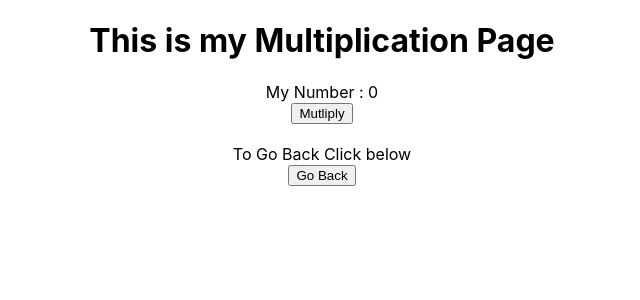
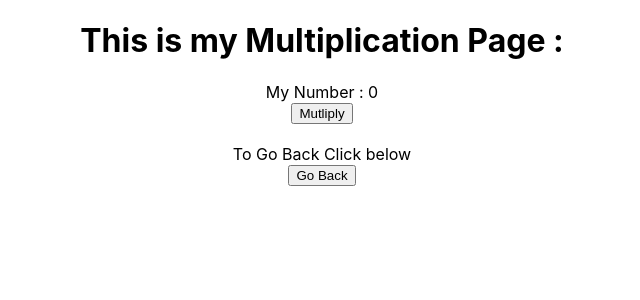
Before and after one commit to Chandan9898Kumar/React_Router, a React (Create React App) app in the folder myapp/: page /MyMulti in a window 1280 px wide. Shown: the top 300 px of the page, without its empty margins (318-958 px from the left). Built offline with nearby package versions, Linux system fonts and the light colour scheme.

Commit message:
Added New Line

```diff
--- a/myapp/src/CalculationCom/MyMulti.js
+++ b/myapp/src/CalculationCom/MyMulti.js
@@ -7,12 +7,12 @@ const MyMulti = ({ MyMul, number }) => {
 
     return (
         <>
-            <h1>This is my Multiplication  Page</h1>
+            <h1>This is my Multiplication  Page  :</h1>
             My Number : {number} <br />
 
             <button
-                type='submit'
-                onClick={MyMul}
+            type='submit'
+            onClick={MyMul}
             >Mutliply</button>
             <br /><br />
             To Go Back Click below <br />
```
